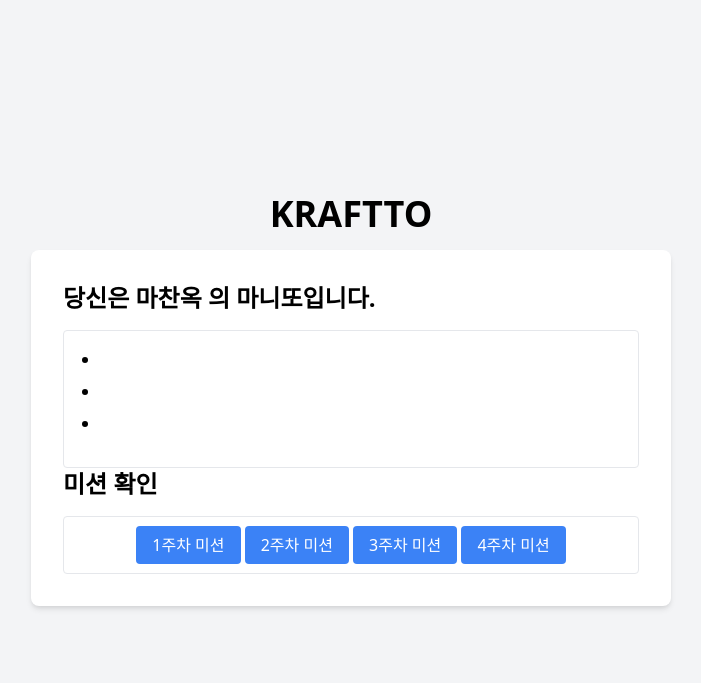
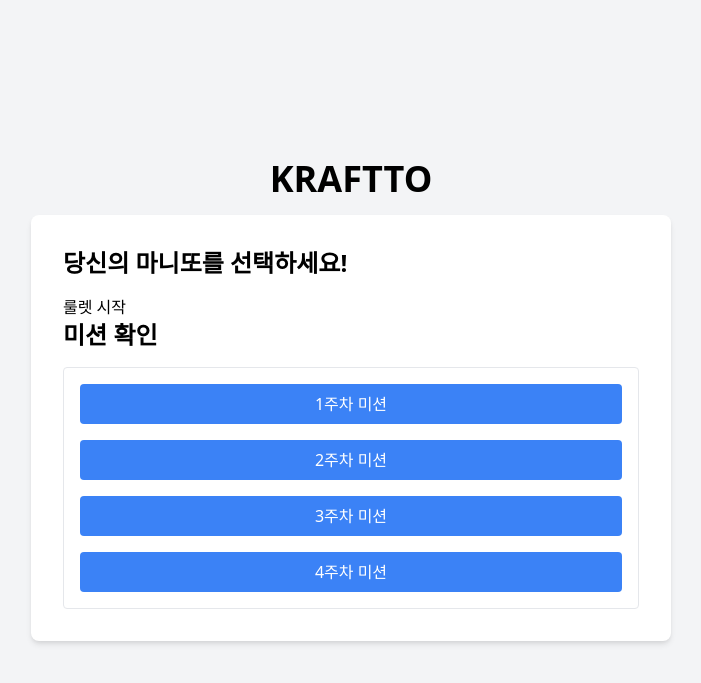
Before and after one commit to sirloinbh/Kraftto, a Flask app: page /main in a window 1280 px wide. Shown: the top 683 px of the page, without its empty margins (289-990 px from the left). Run offline with Flask 3, Linux system fonts and the light colour scheme.

Commit message:
로그인 실패 알림창 생성 main페이지에 if else문 작성 main 페이지 주차별 미션 창 디자인 변경

```diff
--- a/templates/login.html
+++ b/templates/login.html
@@ -37,5 +37,11 @@
             <p class="mt-4 text-gray-600 text-right">Don't have an account? <a href="{{ url_for('signup.signup') }}" class="text-blue-500">Sign up</a></p>
         </div>
 
+        {% if login_failed %}
+        <script>
+            alert("로그인에 실패하였습니다. 이메일 혹은 비밀번호를 확인해주세요.");
+        </script>
+        {% endif %}
+
     </body>
 </html>
--- a/templates/main.html
+++ b/templates/main.html
@@ -17,6 +17,7 @@
         <h1 class="text-4xl font-bold mb-4">KRAFTTO</h1>
         <div class="bg-white p-8 rounded-lg shadow-md w-1/2">
 
+            {% if is_manitto %}
             <h3 class="text-2xl font-semibold mb-4">
                 당신은 {{ userdata.name }} 의 마니또입니다.
             </h3>
@@ -27,15 +28,23 @@
                     <li class="mb-2">{{ third_hint }}</li>
                 </ul>
             </div>
+            {% else %}
+            <h3 class="text-2xl font-semibold mb-4">
+                당신의 마니또를 선택하세요!
+            </h3>
+            <button onclick="startRoulette()">룰렛 시작</button>
+            <!-- 전체 참가자 리스트를 표시하고, 룰렛을 실행하여 무작위로 선택된 참가자의 데이터를 저장하는 로직이 필요합니다. -->
+            <!-- 이 부분은 JavaScript 및 서버 로직이 필요합니다. -->
+            {% endif %}
 
             <h3 class="text-2xl font-semibold mb-4">미션 확인</h3>
-            <div class="border rounded p-4 mt-4 text-center">
-                <a class="bg-blue-500 text-white px-4 py-2 rounded hover:bg-blue-600" href="{{ url_for('mission.mission', weeknumber=1) }}">1주차 미션</a>
-                <a class="bg-blue-500 text-white px-4 py-2 rounded hover:bg-blue-600" href="{{ url_for('mission.mission', weeknumber=2) }}">2주차 미션</a>
-                <a class="bg-blue-500 text-white px-4 py-2 rounded hover:bg-blue-600" href="{{ url_for('mission.mission', weeknumber=3) }}">3주차 미션</a>
-                <a class="bg-blue-500 text-white px-4 py-2 rounded hover:bg-blue-600" href="{{ url_for('mission.mission', weeknumber=4) }}">4주차 미션</a>
+            <div class="border rounded p-4 mt-4 text-center space-y-4">
+                <a class="block bg-blue-500 text-white px-4 py-2 rounded hover:bg-blue-600 w-full text-center" href="{{ url_for('mission.mission', weeknumber=1) }}">1주차 미션</a>
+                <a class="block bg-blue-500 text-white px-4 py-2 rounded hover:bg-blue-600 w-full text-center" href="{{ url_for('mission.mission', weeknumber=2) }}">2주차 미션</a>
+                <a class="block bg-blue-500 text-white px-4 py-2 rounded hover:bg-blue-600 w-full text-center" href="{{ url_for('mission.mission', weeknumber=3) }}">3주차 미션</a>
+                <a class="block bg-blue-500 text-white px-4 py-2 rounded hover:bg-blue-600 w-full text-center" href="{{ url_for('mission.mission', weeknumber=4) }}">4주차 미션</a>
+            </div>
 
-            </div>
         </div>
     </body>
 </html>
```
